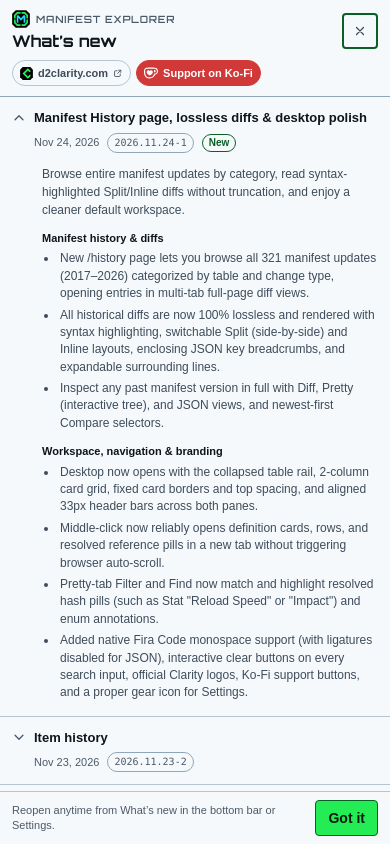
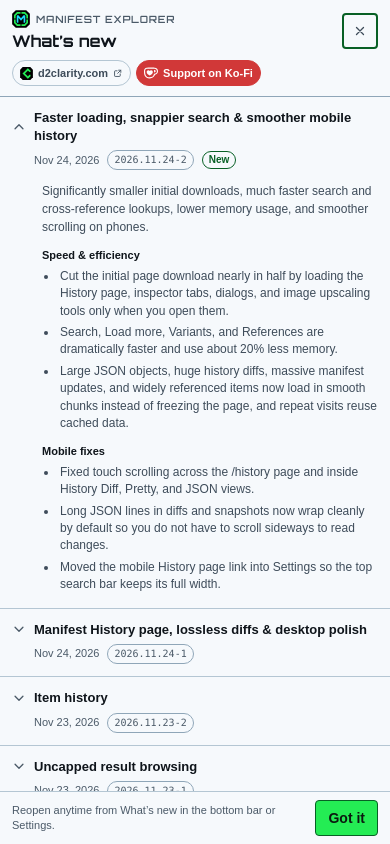
Before and after one commit to Database-Clarity/Manifest-Explorer, a React (Vite) app: page / in a window 390 px wide. Built offline with nearby package versions, Linux system fonts and the light colour scheme.

Commit message:
Add 2026.11.24-2 changelog entry for performance and mobile history fixes

```diff
--- a/src/data/changelog.ts
+++ b/src/data/changelog.ts
@@ -27,6 +27,30 @@ export {
 } from './changelogMeta';
 
 export const CHANGELOG: readonly ChangelogEntry[] = [
+  {
+    version: '2026.11.24-2',
+    date: 'Nov 24, 2026',
+    title: 'Faster loading, snappier search & smoother mobile history',
+    summary: 'Significantly smaller initial downloads, much faster search and cross-reference lookups, lower memory usage, and smoother scrolling on phones.',
+    sections: [
+      {
+        heading: 'Speed & efficiency',
+        items: [
+          'Cut the initial page download nearly in half by loading the History page, inspector tabs, dialogs, and image upscaling tools only when you open them.',
+          'Search, Load more, Variants, and References are dramatically faster and use about 20% less memory.',
+          'Large JSON objects, huge history diffs, massive manifest updates, and widely referenced items now load in smooth chunks instead of freezing the page, and repeat visits reuse cached data.',
+        ],
+      },
+      {
+        heading: 'Mobile fixes',
+        items: [
+          'Fixed touch scrolling across the /history page and inside History Diff, Pretty, and JSON views.',
+          'Long JSON lines in diffs and snapshots now wrap cleanly by default so you do not have to scroll sideways to read changes.',
+          'Moved the mobile History page link into Settings so the top search bar keeps its full width.',
+        ],
+      },
+    ],
+  },
   {
     version: '2026.11.24-1',
     date: 'Nov 24, 2026',
--- a/src/data/changelogMeta.ts
+++ b/src/data/changelogMeta.ts
@@ -1,7 +1,7 @@
 export const CHANGELOG_STORAGE_KEY = 'clarity-manifest-explorer:last-seen-changelog';
 
 /** Keep in sync with CHANGELOG[0].version in changelog.ts. */
-export const LATEST_CHANGELOG_VERSION = '2026.11.24-1';
+export const LATEST_CHANGELOG_VERSION = '2026.11.24-2';
 
 export const CHANGELOG_SEEN_EVENT = 'manifest-explorer:changelog-seen';
 
```
